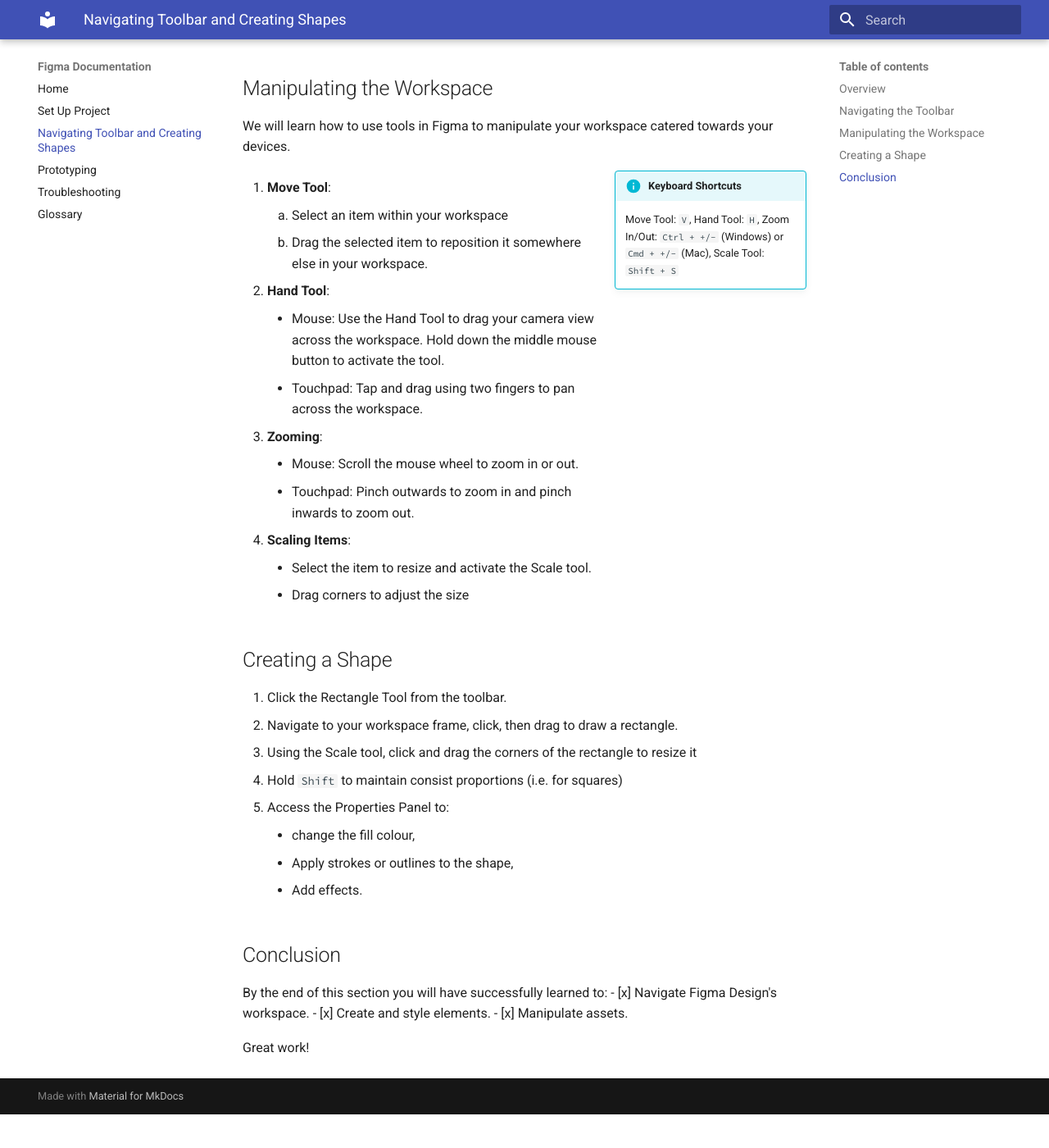
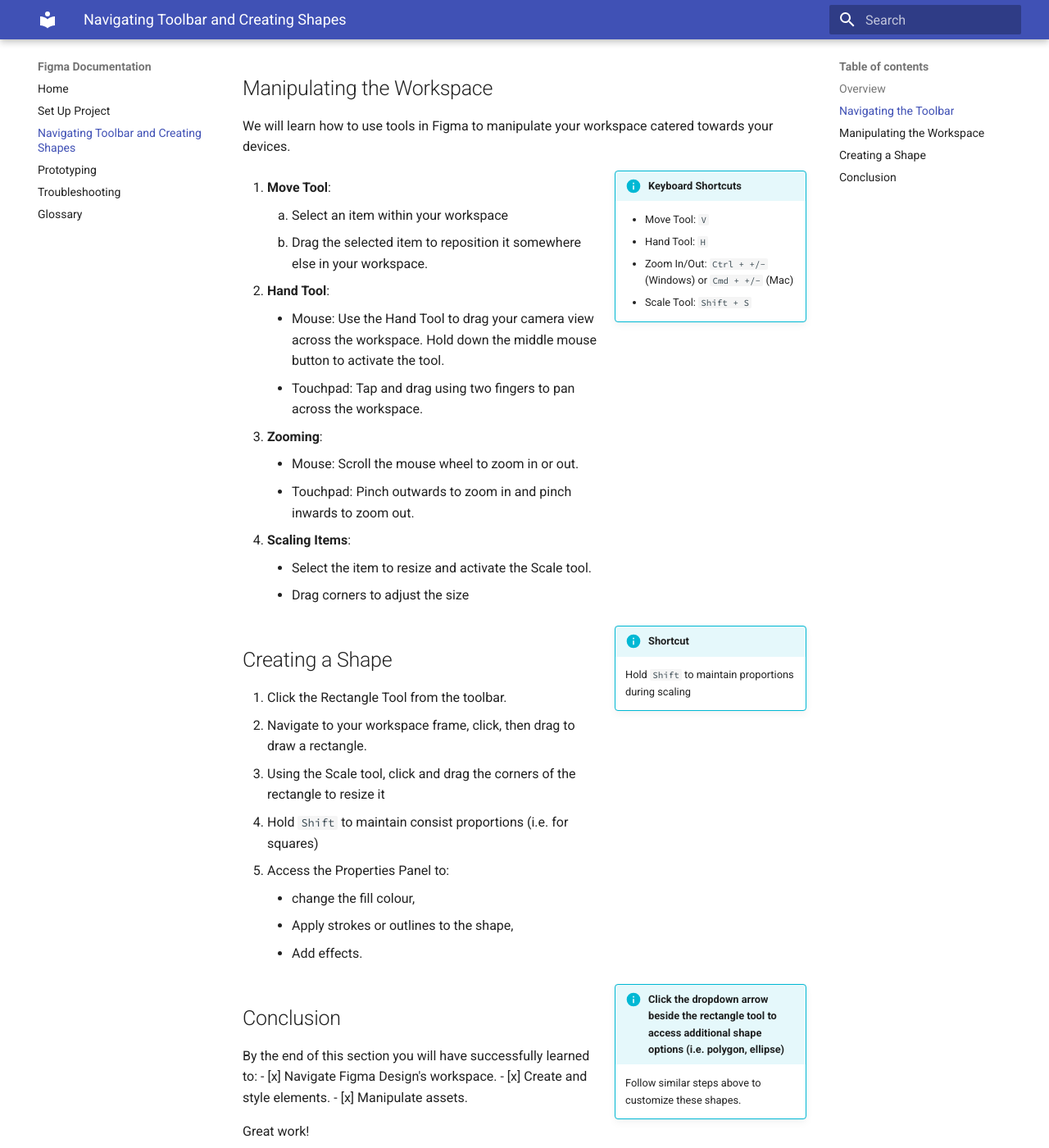
Before and after one commit to ThincutBacon/COMP-2216-Documentation, an MkDocs documentation site: the page built from docs/section2.md, in a window 1280 px wide and 1400 px high, scrolled down 491 px. Shown: the whole window at 82% size. Built offline with MkDocs 1.6.1 and Material for MkDocs 9.7.7, drawn with Linux system fonts in a browser that asks for light colours; before the commit the page ends 1850 px from its top, so only the background shows below that.

Commit message:
Uncomment info boxes

```diff
--- a/docs/section2.md
+++ b/docs/section2.md
@@ -15,7 +15,10 @@
 We will learn how to use tools in Figma to manipulate your workspace catered towards your devices.
 
 !!! info inline end "Keyboard Shortcuts"
-    Move Tool: `V`, Hand Tool: `H`, Zoom In/Out: `Ctrl + +/-` (Windows) or `Cmd + +/-` (Mac), Scale Tool: `Shift + S`
+    - Move Tool: `V`
+    - Hand Tool: `H`
+    - Zoom In/Out: `Ctrl + +/-` (Windows) or  `Cmd + +/-` (Mac)
+    - Scale Tool: `Shift + S`
 
 1. **Move Tool**:
     1. Select an item within your workspace
@@ -33,8 +36,8 @@
     - Select the item to resize and activate the Scale tool.
     - Drag corners to adjust the size
 
-<!-- !!! info inline end "Shortcut"
-    Hold `Shift` to maintain proportions during scaling -->
+!!! info inline end "Shortcut"
+    Hold `Shift` to maintain proportions during scaling
 
 ## Creating a Shape
 1. Click the Rectangle Tool from the toolbar.
@@ -46,8 +49,8 @@
     - Apply strokes or outlines to the shape,
     - Add effects.
 
-<!-- !!! info inline end "Click the dropdown arrow beside the rectangle tool to access additional shape options (i.e. polygon, ellipse)"
-    Follow similar steps above to customize these shapes. -->
+!!! info inline end "Click the dropdown arrow beside the rectangle tool to access additional shape options (i.e. polygon, ellipse)"
+    Follow similar steps above to customize these shapes.
 
 ## Conclusion
 By the end of this section you will have successfully learned to:
```
